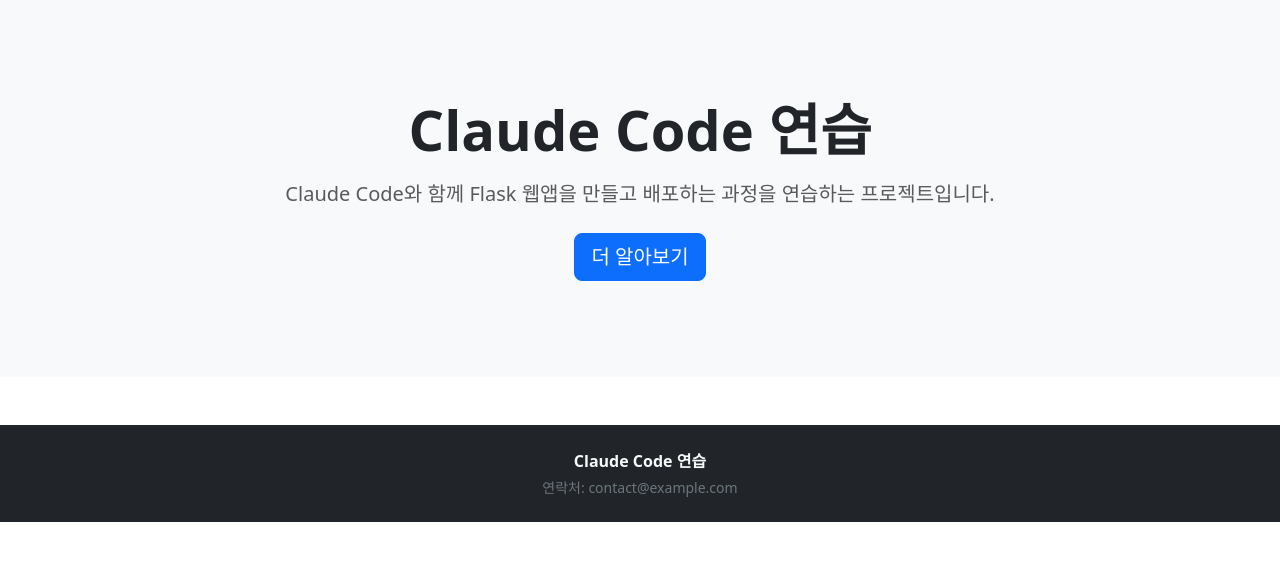
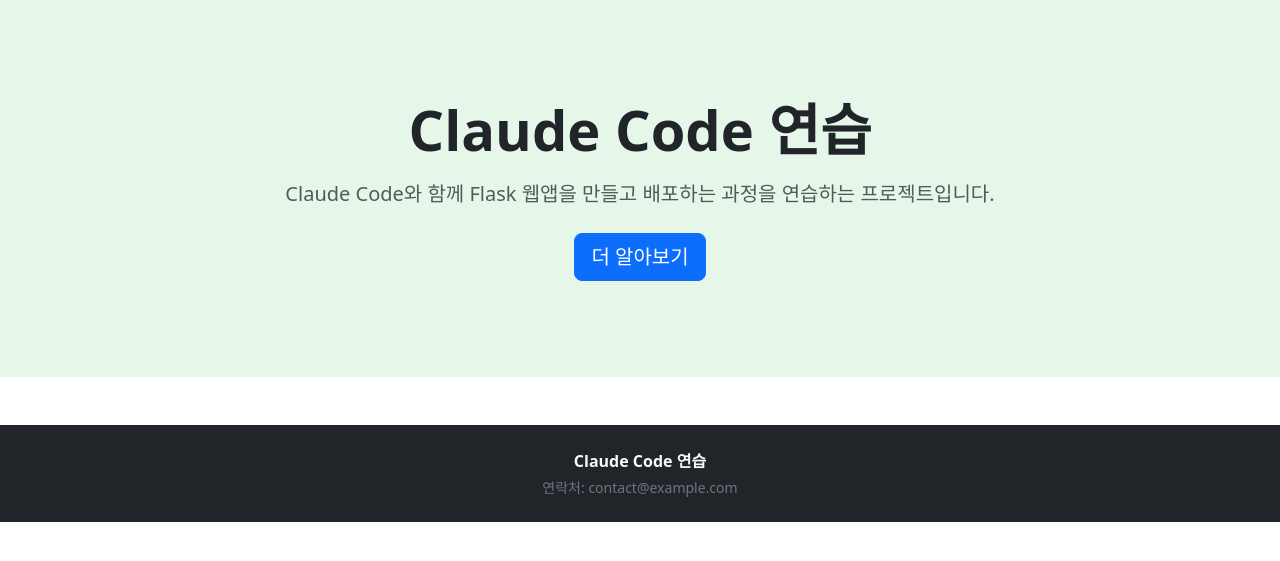
Before and after one commit to ricimond11-lab/TEST_01, a Flask app: page / in a window 1280 px wide. Shown: the part 56-617 px from the top of the page. Run offline with Flask 3, Linux system fonts and the light colour scheme.

Commit message:
style: 홈페이지 히어로 섹션 배경색을 연한 초록색으로 변경

```diff
--- a/templates/index.html
+++ b/templates/index.html
@@ -3,7 +3,7 @@
 {% block title %}Claude Code 연습 - 홈{% endblock %}
 
 {% block content %}
-  <section class="py-5 bg-light">
+  <section class="py-5" style="background-color: #e6f7ea;">
     <div class="container text-center py-5">
       <h1 class="display-4 fw-bold mb-3">Claude Code 연습</h1>
       <p class="lead text-muted mb-4">
```
Also changed, not shown: homepage_screenshot.png (added).
